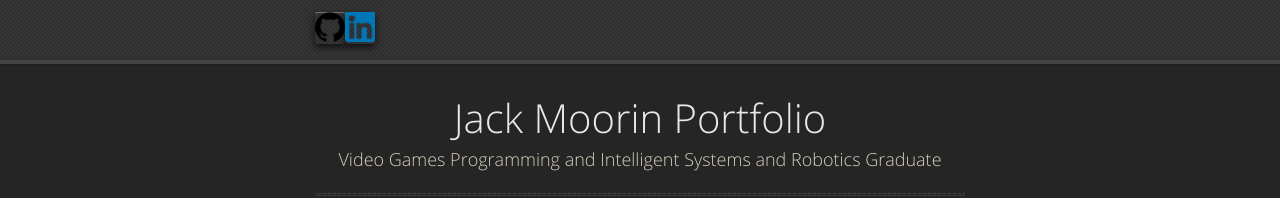
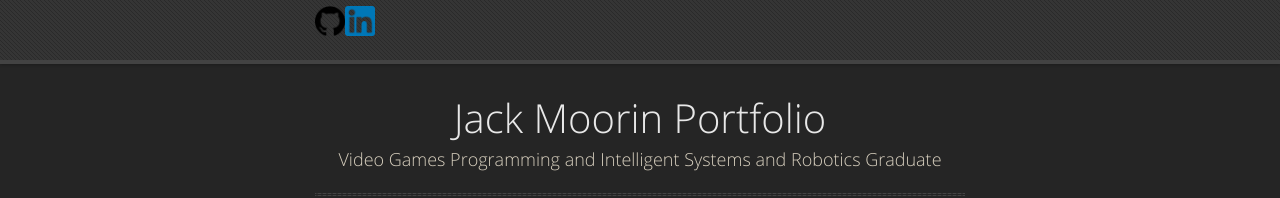
Before and after one commit to GamesProgrammingGrad2021/GamesProgrammingGrad2021.github.io, a Jekyll site: the page built from index.md, in a window 1280 px wide. Shown: the top 198 px of the page. Built offline with Jekyll 4.4.1, drawn with Linux system fonts in a browser that asks for light colours; nearby versions of some CDN libraries; our own code applies the rules of GitHub Pages for plain Markdown files.

Commit message:
Update jekyll-theme-midnight.scss

```diff
--- a/_sass/jekyll-theme-midnight.scss
+++ b/_sass/jekyll-theme-midnight.scss
@@ -187,11 +187,10 @@ dt {
         border: 0px;
         background: transparent;
         border-radius: 2px;
-        box-shadow: inset 0px 1px 0px rgba(255,255,255,.3), 0px 3px 7px rgba(0,0,0,.7);
 
         background-color: transparent;
         padding: 0px 0px;
-        margin-top: 6px;
+        margin-top: 0px;
         line-height:14px;
         font-size:14px;
         display:inline-block;
```
